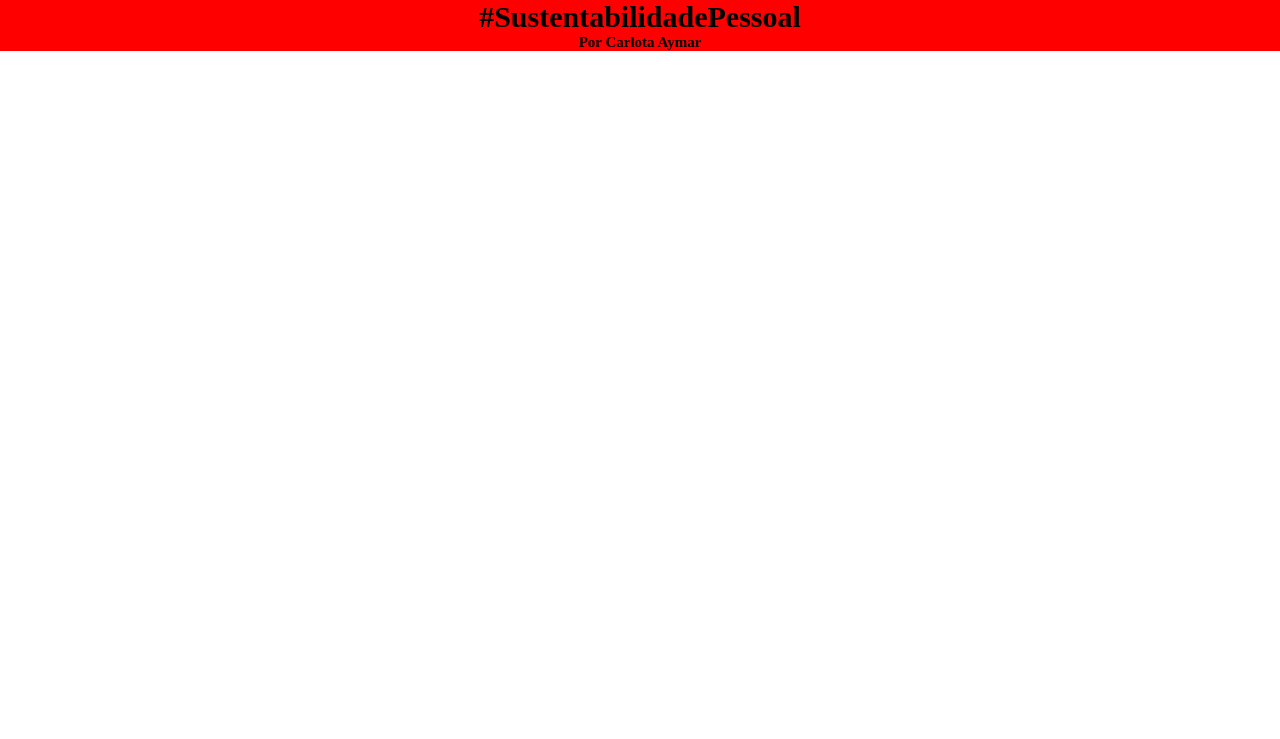
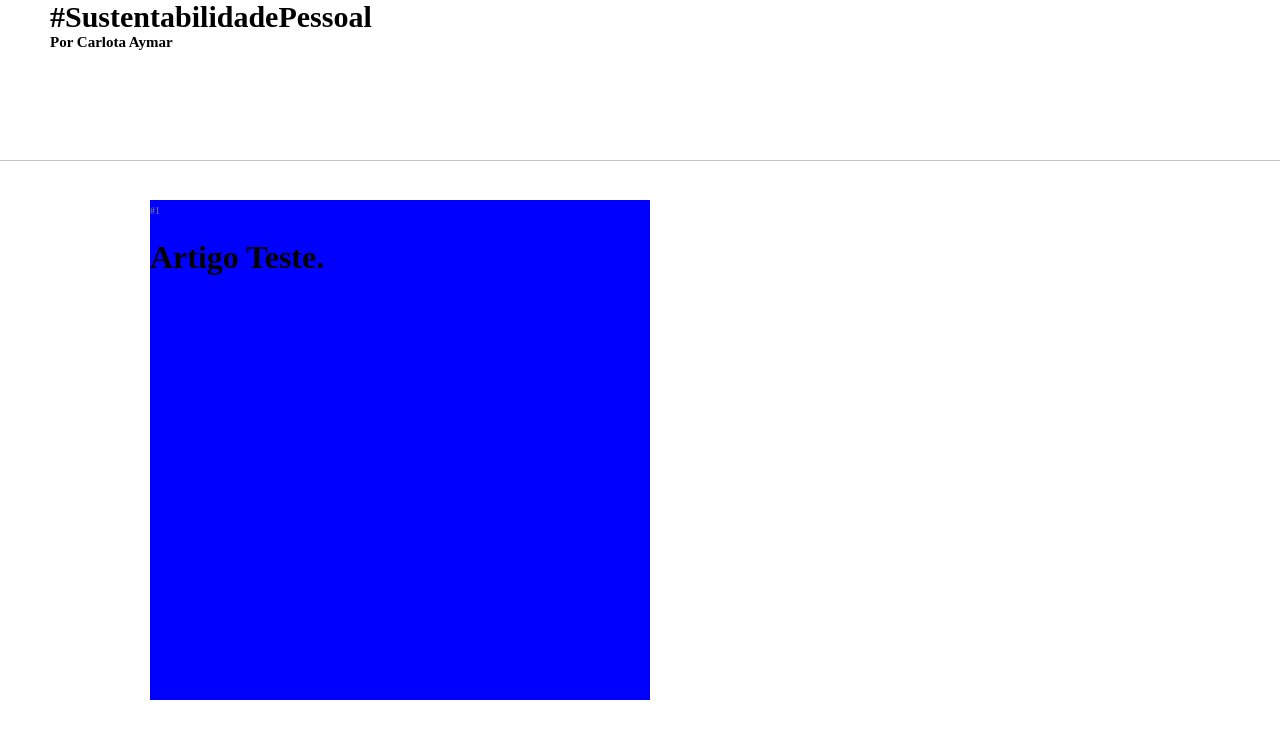
Before and after one commit to thiagoaymar/sustentabilidade-pessoal, a PHP site: page / in a window 1280 px wide. Shown: the top 739 px of the page. Run offline with PHP 8.4, Linux system fonts and the light colour scheme.

Commit message:
Att header

```diff
--- a/index.html
+++ b/index.html
@@ -18,8 +18,11 @@ Site feito por Thiago Aymar
 			<h2>Por Carlota Aymar</h2>
 		</div>
 	</header>
+
 	<div class="timeline">
 		<!-- Time line normal, ver sobre edição de barra de rolagem. -->
+		<span id="ordem-artigo">#1</span><h1>Artigo Teste.</h1>
+
 	</div>
 
 	<div class="social-icons">
--- a/style.css
+++ b/style.css
@@ -6,19 +6,23 @@ Site criado por Thiago Aymar
 
 body {
 	margin: 0;
+	height: 100%;
+	width:100%;
 }
 
 /* Cabeçalho */
 
 header {
-	text-align: center;
+	position: absolute;
+	margin: 0;
+	width: 100%;
+	height: 20%;
+	border-bottom: solid 1px #C4C4C4;
 }
 
 .titulo {
-	background-color: red;
-	margin: 0;
-	width: 100%;
-	height: 50%;
+	position: absolute;
+	left: 50px;
 }
 
 .titulo h1 {
@@ -35,6 +39,16 @@ header {
 /* TimeLine */
 
 .timeline {
-	background-color: red;
+	position: absolute;
+	background-color: blue;
+	width: 500px;
+	height: 500px;
+	top: 200px;
+	left: 150px;
 
 }
+
+#ordem-artigo {
+	font-size: 10px;
+	color: gray;
+}
```
